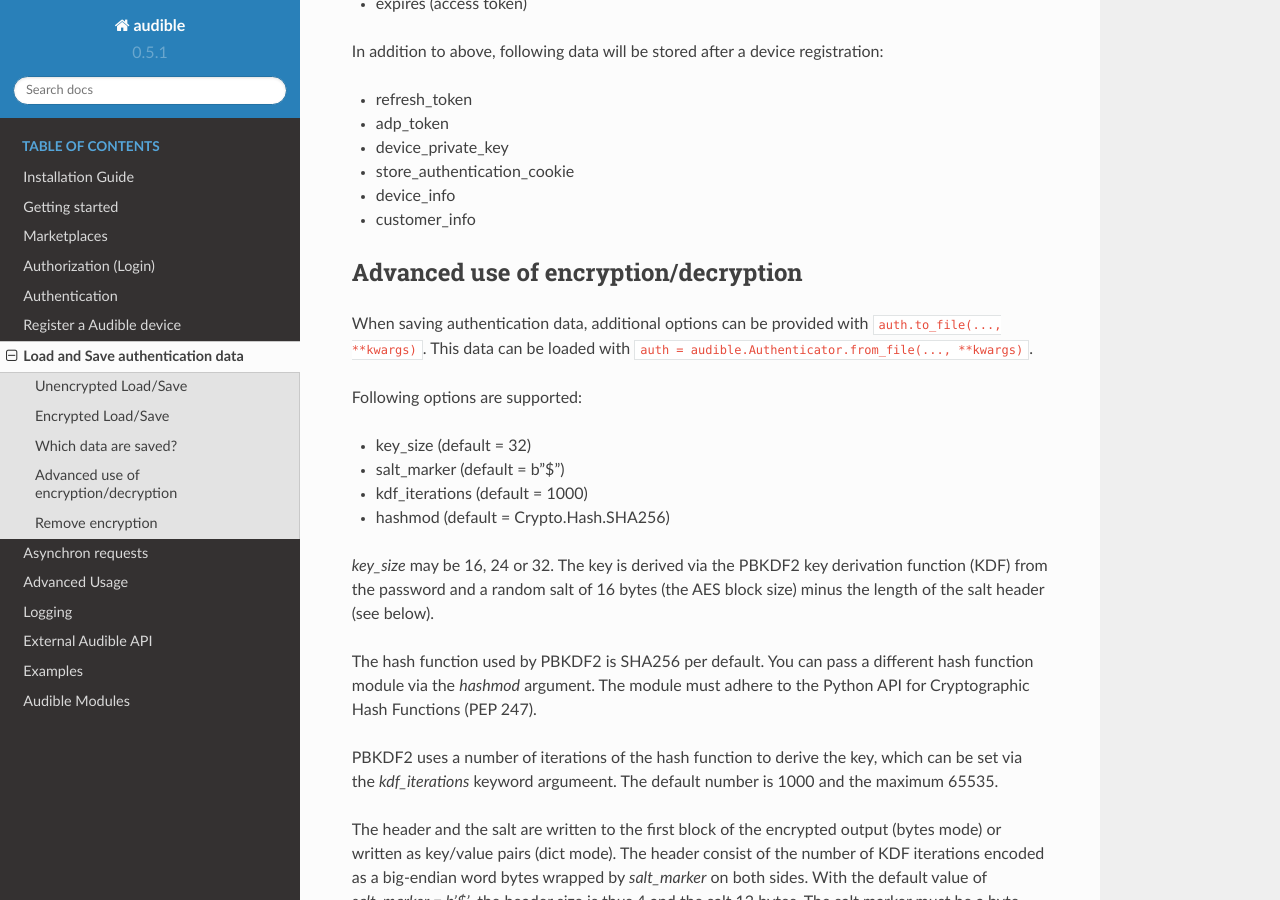
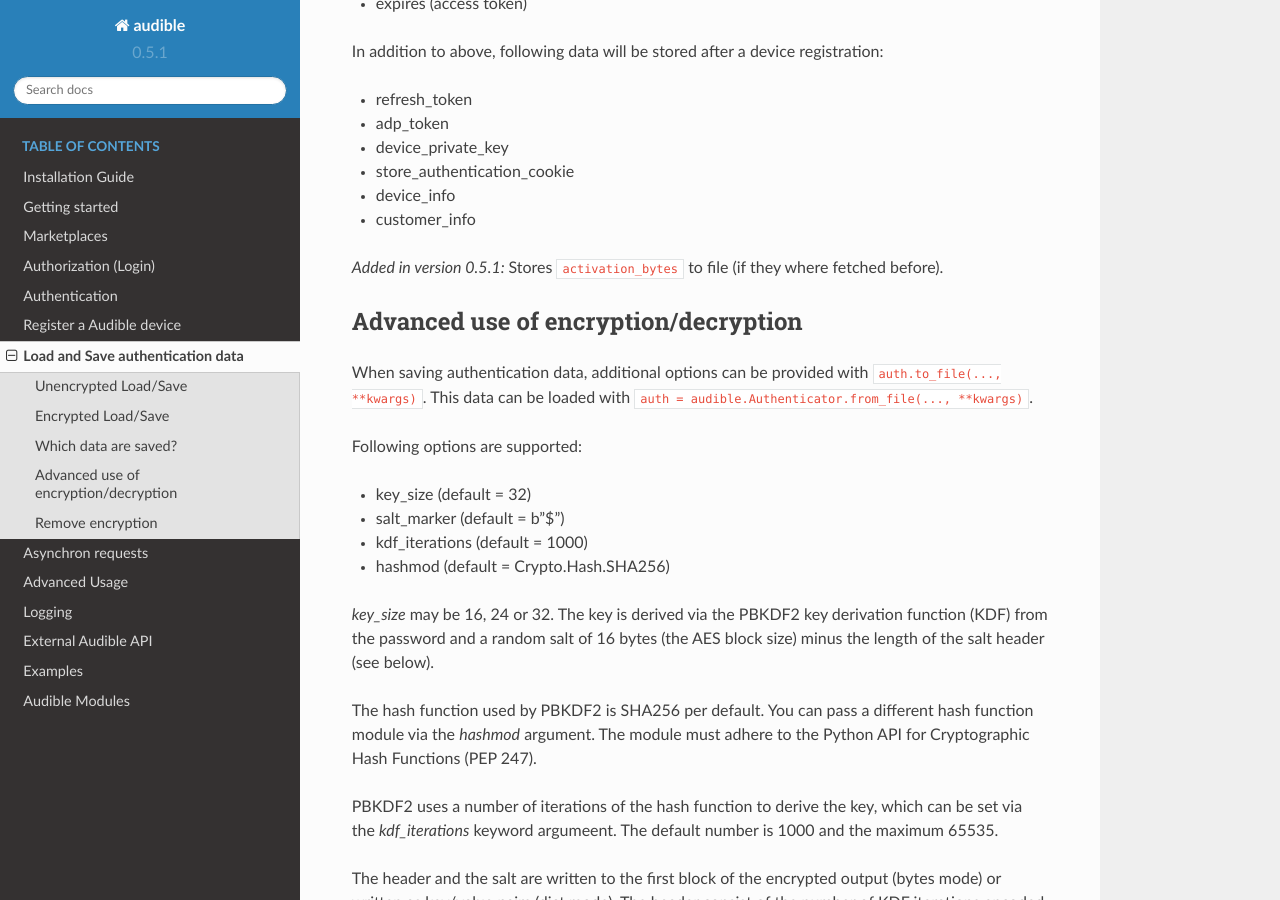
Before and after one commit to mkb79/Audible, a Sphinx documentation site: the page built from docs/source/misc/load_save.rst, in a window 1280 px wide and 900 px high, scrolled down 1563 px. Built offline with Sphinx 7.4.7 and the Read the Docs theme 2.0.0, drawn with Linux system fonts in a browser that asks for light colours.

Commit message:
update load_save.rst

```diff
--- a/docs/source/misc/load_save.rst
+++ b/docs/source/misc/load_save.rst
@@ -75,6 +75,10 @@
 - device_info
 - customer_info
 
+.. versionadded:: 0.5.1
+
+   Stores ``activation_bytes`` to file (if they where fetched before).
+
 Advanced use of encryption/decryption
 =====================================
 
```
